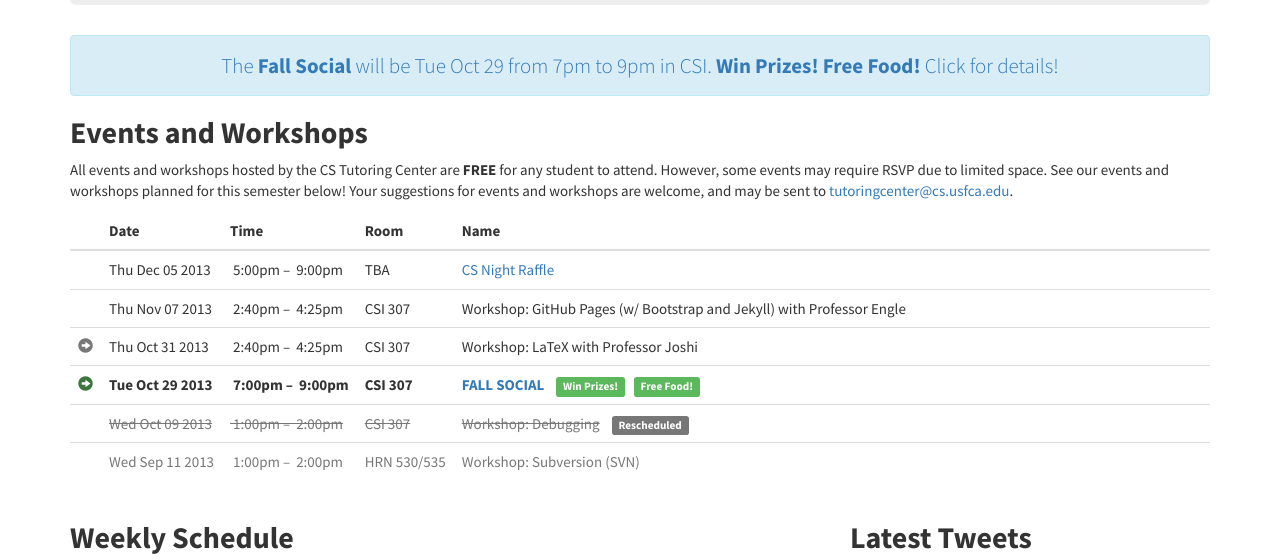
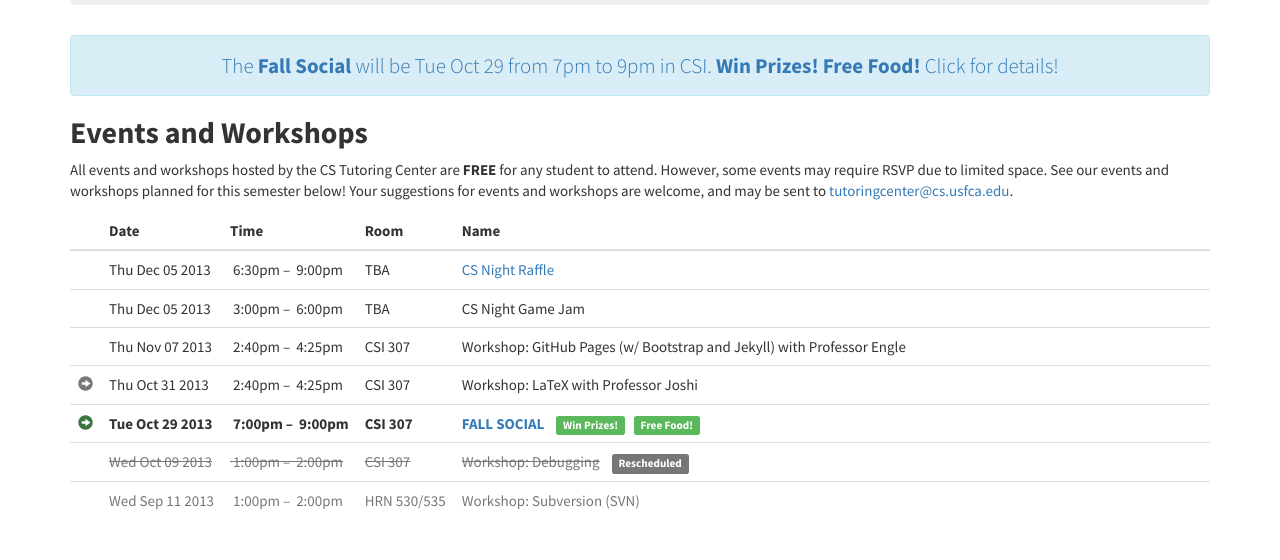
Before and after one commit to CSTutors/CSTutors.github.io, a Jekyll site: the page built from index.html, in a window 1280 px wide and 900 px high, scrolled down 503 px, cut to the strip 0-560 px from the top of the window. Built offline with Jekyll 4.4.1, drawn with Linux system fonts in a browser that asks for light colours; nearby versions of some CDN libraries; comment, search, counter and statistics services are not loaded.

Commit message:
Updated schedule.

```diff
--- a/index.html
+++ b/index.html
@@ -45,9 +45,17 @@ title: Home
                 <tr>
                     <th>&nbsp;</th>
                     <td nowrap>Thu Dec 05 2013</td>
-                    <td nowrap>&nbsp;5:00pm &ndash; &nbsp;9:00pm</td>
+                    <td nowrap>&nbsp;6:30pm &ndash; &nbsp;9:00pm</td>
                     <td nowrap>TBA</td>
                     <td><a href="{{ site.url }}/raffle.html">CS Night Raffle</a> &nbsp;&nbsp; <!--<span class="label label-success">New</span>//--></td>
+                </tr>
+
+                <tr>
+                    <th>&nbsp;</th>
+                    <td nowrap>Thu Dec 05 2013</td>
+                    <td nowrap>&nbsp;3:00pm &ndash; &nbsp;6:00pm</td>
+                    <td nowrap>TBA</td>
+                    <td>CS Night Game Jam</td>
                 </tr>
 
                 <tr>
```
